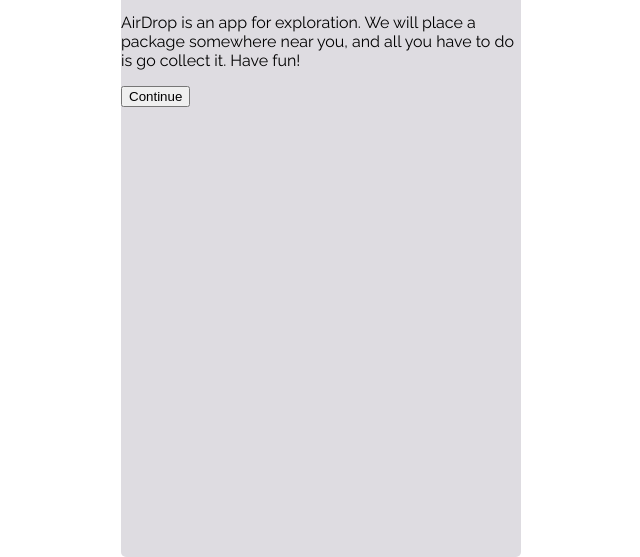
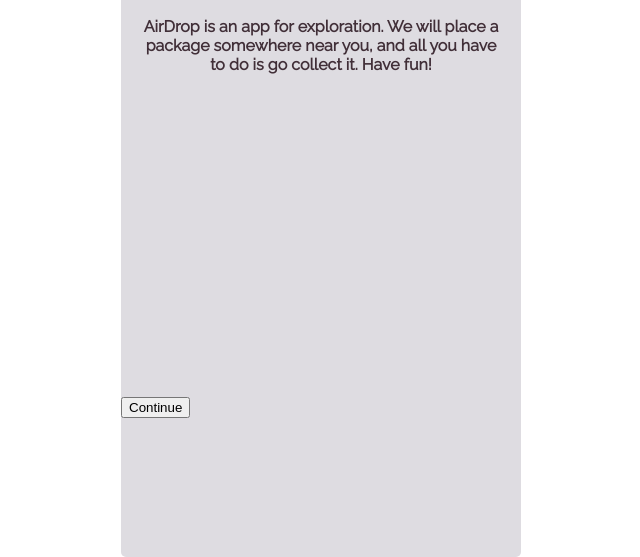
Before and after one commit to Ewpratten/airdrop, a plain HTML site: page docs/index.html in a window 1280 px wide. Shown: the part 243-800 px from the top of the page, without its empty margins (319-959 px from the left). Drawn offline with Linux system fonts and the light colour scheme.

Commit message:
Add formatting for mid text

```diff
--- a/docs/app.css
+++ b/docs/app.css
@@ -33,3 +33,17 @@ p{
     -ms-transform: translateY(100%);
     transform: translateY(100%);
 }
+
+.view_bodytext{
+    text-align: center;
+    height:45vh;
+    color:#412f38;
+    position: relative;
+    padding:20px;
+}
+
+.view_bodytext p{
+    font-weight: bold;
+    font-size:2vh;
+    margin:auto;
+}
--- a/src/css/layouts.css
+++ b/src/css/layouts.css
@@ -13,3 +13,17 @@
     -ms-transform: translateY(100%);
     transform: translateY(100%);
 }
+
+.view_bodytext{
+    text-align: center;
+    height:45vh;
+    color:#412f38;
+    position: relative;
+    padding:20px;
+}
+
+.view_bodytext p{
+    font-weight: bold;
+    font-size:2vh;
+    margin:auto;
+}
```
